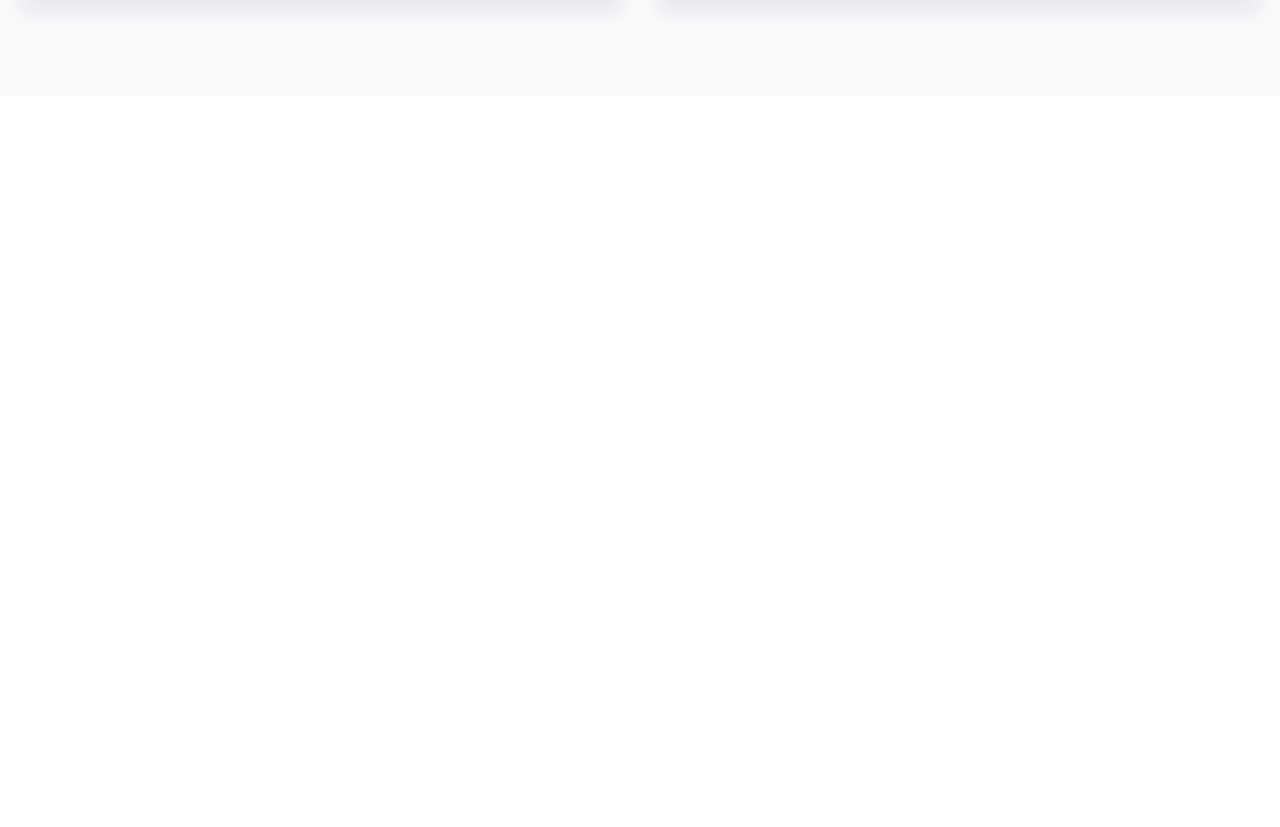
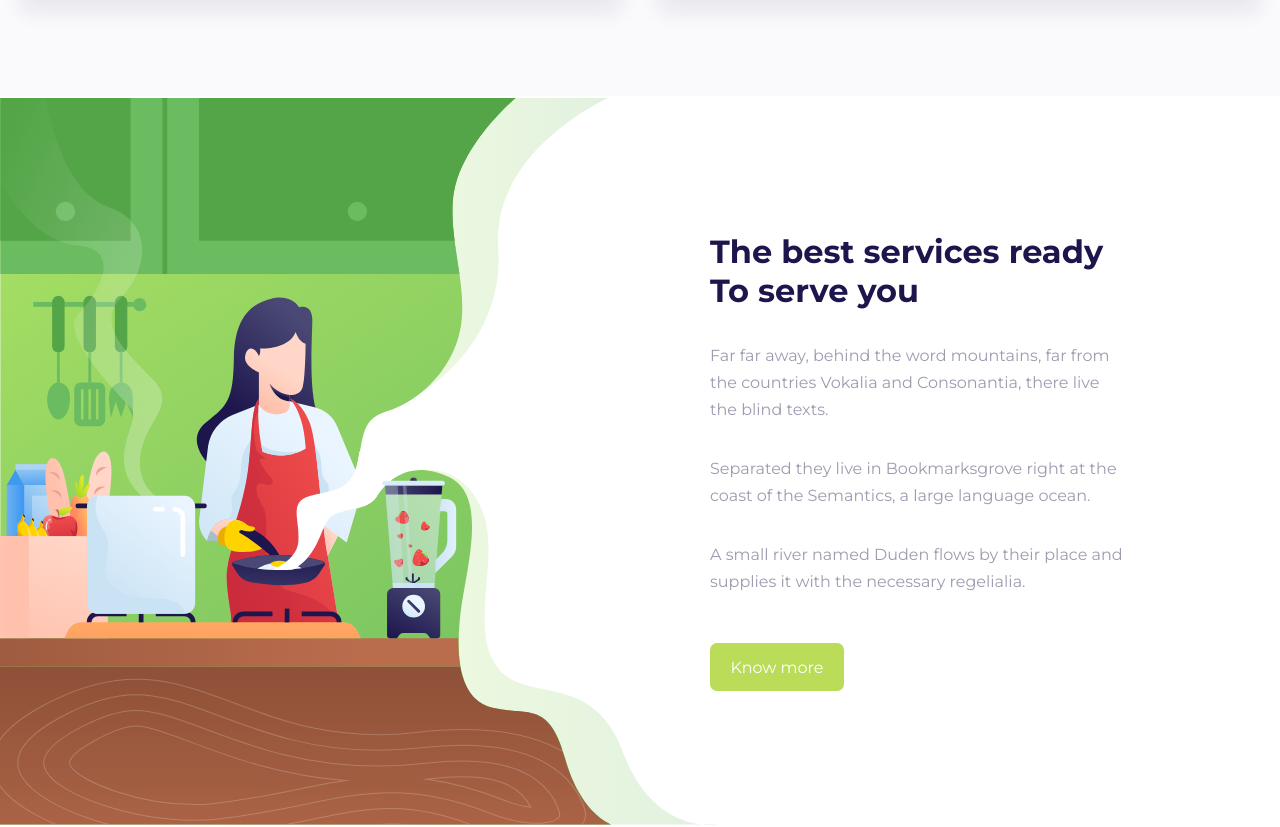
Before and after one commit to Hudsonhfreitas/Healthy-food, a React (Create React App) app: page / in a window 1280 px wide. Shown: the part 1334-2161 px from the top of the page. Before the commit the page ends 1430 px from the top, so only its background shows below. Built offline with nearby package versions, Linux system fonts and the light colour scheme.

Commit message:
feat: Services section

```diff
--- /dev/null
+++ b/src/components/ServicesSection/index.tsx
@@ -0,0 +1,19 @@
+import * as S from './styles'
+
+export function ServicesSection() {
+    return (
+        <S.Container>
+            <S.Content>
+                <S.TextContainer>
+                    <h2>The best services ready To serve you</h2>
+                    <p>Far far away, behind the word mountains,  far from the countries Vokalia and Consonantia, there live the blind texts.</p>
+                    <p>Separated they live in Bookmarksgrove right at the coast of the Semantics, a large language ocean.</p>
+                    <p>A small river named Duden flows by their place and supplies it with the necessary regelialia.</p>
+                    <S.Button as='a'>
+                        Know more
+                    </S.Button>
+                </S.TextContainer>
+            </S.Content>
+        </S.Container>
+    )
+}
--- /dev/null
+++ b/src/components/ServicesSection/styles.ts
@@ -0,0 +1,56 @@
+import { Link } from "react-router-dom";
+import styled from "styled-components";
+
+import Cooking from '../../assets/bloco_services.svg'
+
+export const Container = styled.section`
+    background: var(---white);
+`
+
+export const Content = styled.div`
+    max-width: 1320px;
+    margin: 0 auto;
+    background: url(${Cooking}) left no-repeat;
+    padding: 13.6rem 2rem;
+
+    display: flex;
+    justify-content: right;
+`
+
+export const TextContainer = styled.div`
+    width: 100%;
+    max-width: 42rem;
+    margin-right: 13rem;
+    h2 {
+        color: var(--text-primary)
+    }
+
+    p {
+        font-size: 1.6rem;
+        color: var(--text-secondary);
+        margin-top: 3.2rem;
+        line-height: 2.7rem;
+    }
+
+`
+
+export const Button = styled(Link)`
+    background: var(--primary);
+    color: var(--white);
+    height: 4.8rem;
+    width: 100%;
+    max-width: 13.4rem;
+    margin-top: 4.8rem;
+    font-size: 1.6rem;
+    border-radius: 7px;
+
+    display: flex;
+    align-items: center;
+    justify-content: center;
+
+    transition: filter 0.3s;
+
+    &:hover {
+        filter: brightness(0.95)
+    }
+`
--- a/src/pages/Home/index.tsx
+++ b/src/pages/Home/index.tsx
@@ -1,6 +1,7 @@
 import { Header } from '../../components/Header';
 import { HeroSection } from '../../components/HeroSection';
 import { RecipesSection } from '../../components/RecipesSection';
+import { ServicesSection } from '../../components/ServicesSection';
 
 export function Home() {
     return (
@@ -9,6 +10,7 @@ export function Home() {
             <main>
                 <HeroSection />
                 <RecipesSection />
+                <ServicesSection />
             </main>
         </>
     )
```
